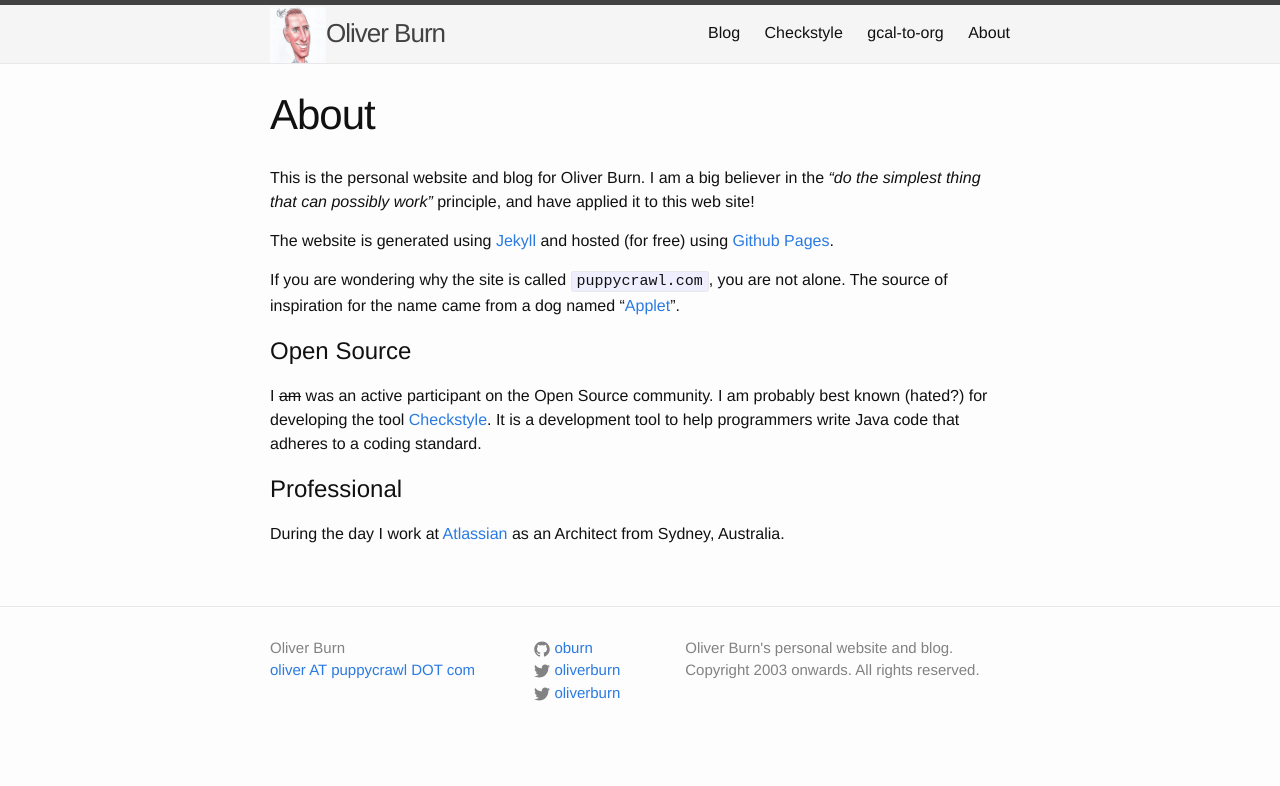
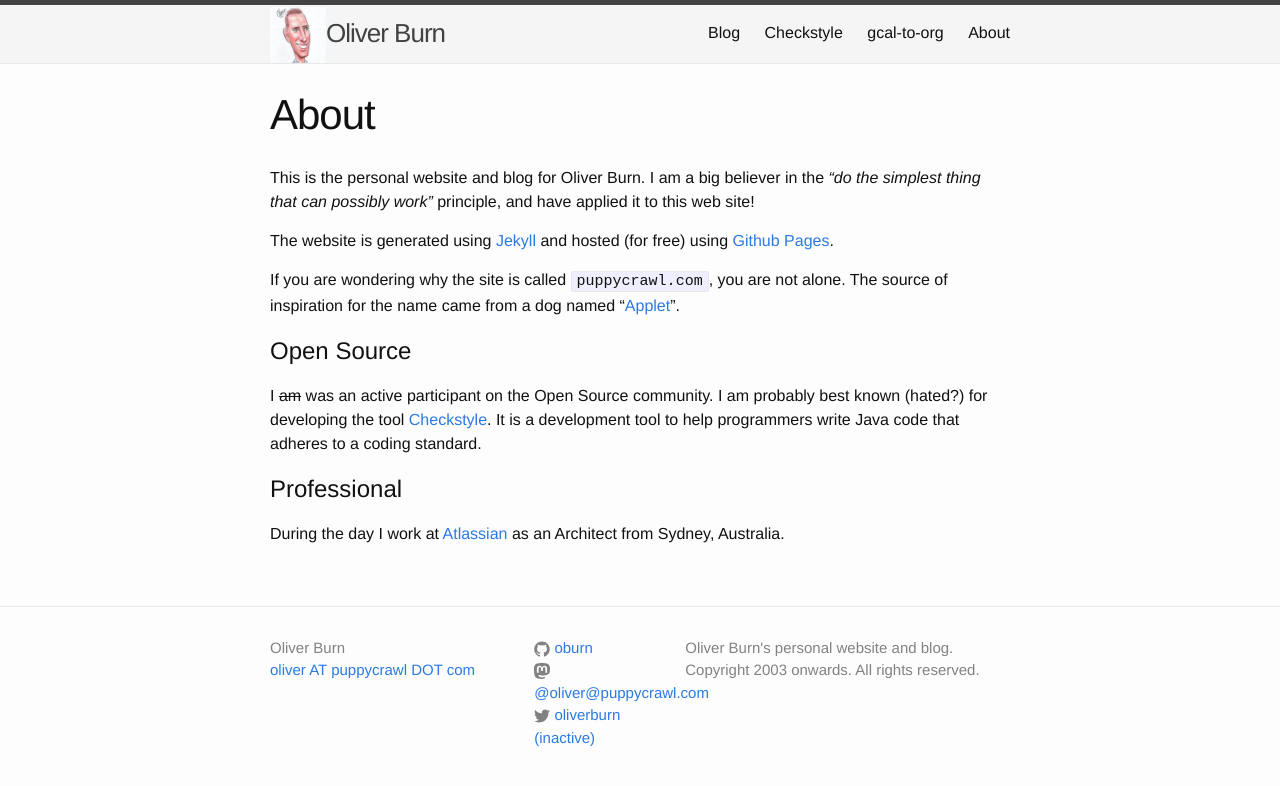
Before and after one commit to oburn/oburn.github.io, a Jekyll site: the page built from index.md, in a window 1280 px wide. Shown: the top 786 px of the page. Built offline with Jekyll 4.4.1, drawn with Linux system fonts in a browser that asks for light colours.

Commit message:
switch to mastodon

```diff
--- a/_config.yml
+++ b/_config.yml
@@ -7,6 +7,7 @@ baseurl: "" # the subpath of your site, e.g. /blog/
 url: "https://www.puppycrawl.com" # the base hostname & protocol for your site
 twitter_username: oliverburn
 github_username:  oburn
+mastodon_url: "https://theblower.au/@oliver"
 
 timezone: Australia/Sydney
 
--- a/_includes/footer.html
+++ b/_includes/footer.html
@@ -26,17 +26,16 @@
           </li>
           {% endif %}
 
-          {% if site.twitter_username %}
+          {% if site.mastodon_url %}
           <li>
-            <a href="https://twitter.com/{{ site.twitter_username }}">
-              <span class="icon  icon--twitter">
+            <a href="{{ site.mastodon_url }}">
+              <span class="icon  icon--mastodon">
                 <svg viewBox="0 0 16 16">
-                  <path fill="#828282" d="M15.969,3.058c-0.586,0.26-1.217,0.436-1.878,0.515c0.675-0.405,1.194-1.045,1.438-1.809
-                  c-0.632,0.375-1.332,0.647-2.076,0.793c-0.596-0.636-1.446-1.033-2.387-1.033c-1.806,0-3.27,1.464-3.27,3.27 c0,0.256,0.029,0.506,0.085,0.745C5.163,5.404,2.753,4.102,1.14,2.124C0.859,2.607,0.698,3.168,0.698,3.767 c0,1.134,0.577,2.135,1.455,2.722C1.616,6.472,1.112,6.325,0.671,6.08c0,0.014,0,0.027,0,0.041c0,1.584,1.127,2.906,2.623,3.206 C3.02,9.402,2.731,9.442,2.433,9.442c-0.211,0-0.416-0.021-0.615-0.059c0.416,1.299,1.624,2.245,3.055,2.271 c-1.119,0.877-2.529,1.4-4.061,1.4c-0.264,0-0.524-0.015-0.78-0.046c1.447,0.928,3.166,1.469,5.013,1.469 c6.015,0,9.304-4.983,9.304-9.304c0-0.142-0.003-0.283-0.009-0.423C14.976,4.29,15.531,3.714,15.969,3.058z"/>
+                  <path fill="#828282" d="M 15.659 9.592 C 15.424 10.72 13.553 11.956 11.404 12.195 C 10.283 12.32 9.18 12.434 8.003 12.384 C 6.079 12.302 4.56 11.956 4.56 11.956 C 4.56 12.13 4.572 12.297 4.595 12.452 C 4.845 14.224 6.478 14.33 8.025 14.379 C 9.586 14.429 10.976 14.02 10.976 14.02 L 11.04 15.337 C 11.04 15.337 9.948 15.884 8.003 15.984 C 6.93 16.039 5.598 15.959 4.047 15.576 C 0.683 14.746 0.104 11.4 0.015 8.006 C -0.012 6.998 0.005 6.048 0.005 5.253 C 0.005 1.782 2.443 0.765 2.443 0.765 C 3.672 0.238 5.782 0.017 7.975 0 L 8.029 0 C 10.221 0.017 12.332 0.238 13.561 0.765 C 13.561 0.765 15.999 1.782 15.999 5.253 C 15.999 5.253 16.03 7.814 15.659 9.592 Z M 13.124 5.522 L 13.124 9.725 L 11.339 9.725 L 11.339 5.646 C 11.339 4.786 10.951 4.35 10.175 4.35 C 9.317 4.35 8.887 4.867 8.887 5.891 L 8.887 8.124 L 7.113 8.124 L 7.113 5.891 C 7.113 4.867 6.683 4.35 5.825 4.35 C 5.049 4.35 4.661 4.786 4.661 5.646 L 4.661 9.725 L 2.876 9.725 L 2.876 5.522 C 2.876 4.663 3.111 3.981 3.582 3.476 C 4.067 2.971 4.703 2.712 5.493 2.712 C 6.406 2.712 7.098 3.039 7.555 3.695 L 8 4.39 L 8.445 3.695 C 8.902 3.039 9.594 2.712 10.507 2.712 C 11.297 2.712 11.933 2.971 12.418 3.476 C 12.889 3.981 13.124 4.663 13.124 5.522 Z" style="stroke:none;stroke-miterlimit:10;fill-rule:evenodd;"/>
                 </svg>
               </span>
 
-              <span class="username">{{ site.twitter_username }}</span>
+              <span class="username">@oliver@puppycrawl.com</span>
             </a>
           </li>
           {% endif %}
@@ -51,7 +50,7 @@
                 </svg>
               </span>
 
-              <span class="username">{{ site.twitter_username }}</span>
+              <span class="username">{{ site.twitter_username }} (inactive)</span>
             </a>
           </li>
           {% endif %}
```
